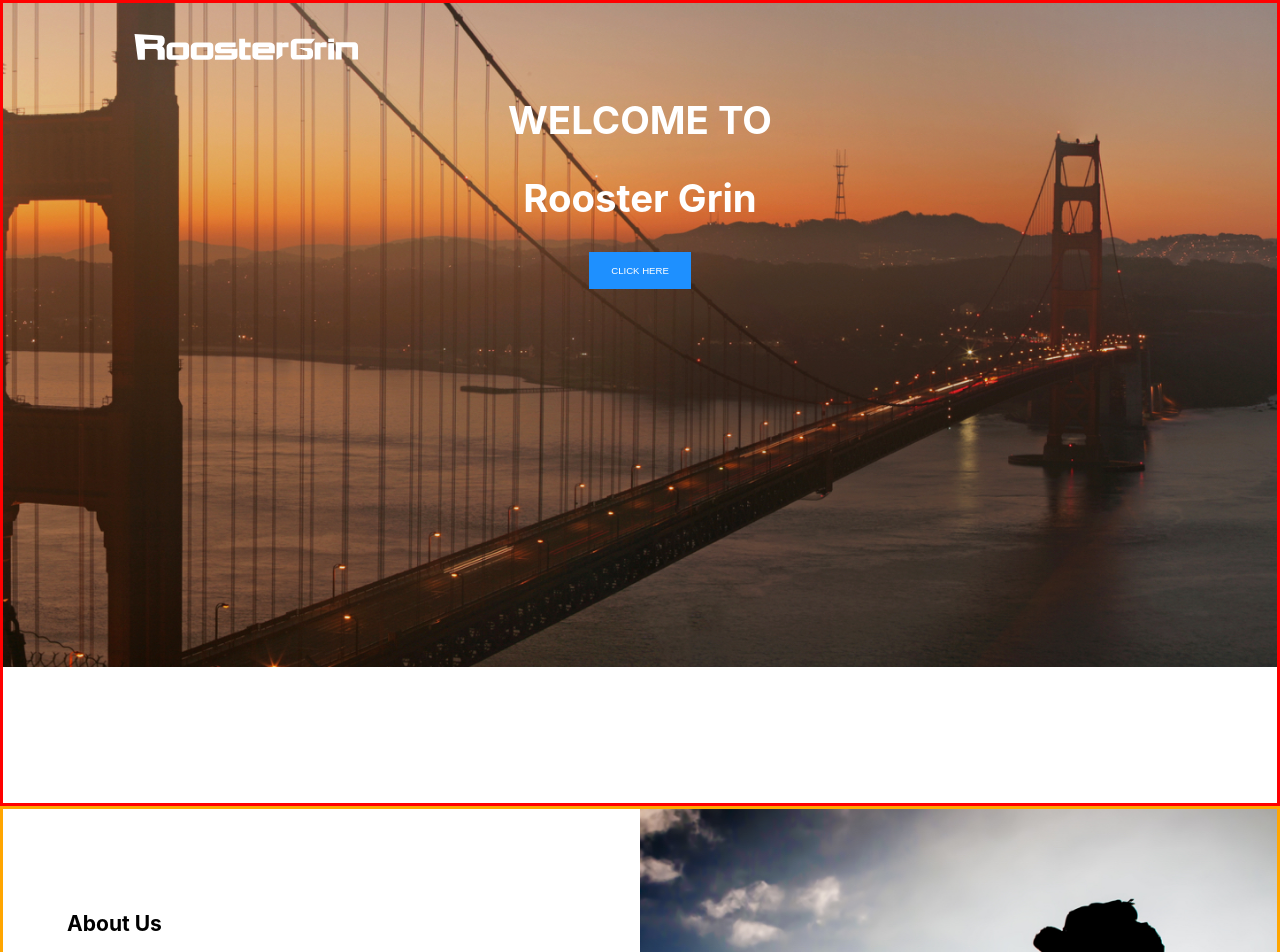
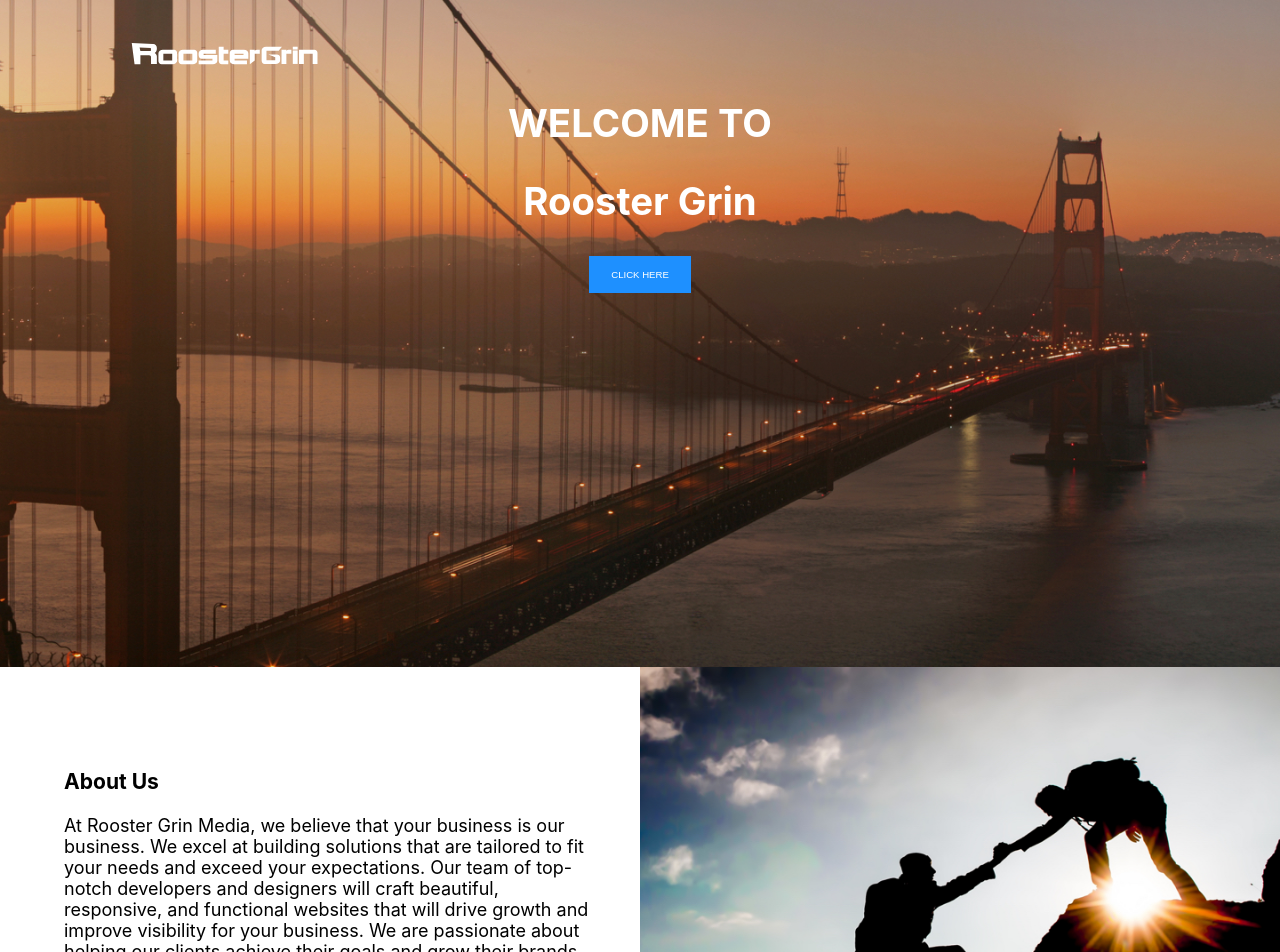
Before and after one commit to timdobranski/atelier-design, a React (Create React App) app: page / in a window 1280 px wide. Shown: the top 952 px of the page. Built offline with nearby package versions, Linux system fonts and the light colour scheme.

Commit message:
Minor cleanup

```diff
--- a/src/App.js
+++ b/src/App.js
@@ -20,7 +20,7 @@
         <Welcome />
         <Introduction />
         <History />
-        {/* <Features /> */}
+        <Features />
         {/* <Form /> */}
         {/* <Reviews /> */}
       {/* <Footer /> */}
--- a/src/components/Welcome.jsx
+++ b/src/components/Welcome.jsx
@@ -5,13 +5,16 @@
 
 function Welcome() {
   return (
-    <div className='welcome-container row-1'>
+    <div className='row-1'>
+      <img className='hero' src={hero} alt='hero' />
+      <div className='hero-content-container'>
       <img className='logo' src={logo} alt='logo' />
       <div className='centered'>
         <h1 id='header1'>WELCOME TO</h1>
         <h2 id='header2' >Rooster Grin</h2>
-        <img className='background-image' src={hero} alt='hero' />
         <button className='blueButton'>CLICK HERE</button>
+      </div>
+
       </div>
     </div>
   );
--- a/src/components/history.css
+++ b/src/components/history.css
@@ -2,11 +2,12 @@
   width: 100%;
   height: auto;
   z-index: 0;
+  display: block;
 }
 
 .content-container {
   font-size:large;
-  position: absolute;  /* Change this to absolute */
+  position: absolute;
   padding-left: 15vw;
   padding-top: 15vw;
   top: 0;  /* Position it at the top */
--- a/src/components/welcome.css
+++ b/src/components/welcome.css
@@ -1,9 +1,3 @@
-.welcome-container {
-  /* border: 5px solid orange; */
-  position: relative;
-  height: 100vh
-}
-
 #header1 {
   color: white;
   font-size: 3vw;
@@ -13,21 +7,25 @@
   font-size: 3vw;
 }
 
-
-@media (orientation: landscape) {
-  .logo {
-    width: 18vw;
-    height: auto;
-    margin-left: 10%;
-    margin-top: 2%;
-  }
+.hero {
+  z-index: 0;
+  width: 100%; /* Make the image cover the container's width */
+  height: auto; /* Maintain aspect ratio */
+  display: block;
 }
 
-@media (orientation: portrait) {
-  .logo {
-    width: 30%;
-    /* height: auto;
-    margin-left: 35%;
-    margin-top: 2%; */
-  }
+.hero-content-container {
+  font-size:large;
+  position: absolute;
+  width:100%;
+  top: 0;
+  left: 0;
+  z-index: 1;
+  /* border: solid 5px red; */
 }
+
+.logo {
+  margin-left:10vw;
+  margin-top:3vw;
+  width: 15vw;
+}
--- a/src/index.css
+++ b/src/index.css
@@ -6,24 +6,24 @@
   -webkit-font-smoothing: antialiased;
   -moz-osx-font-smoothing: grayscale;
 }
-@media (orientation: portrait) {
+/* @media (orientation: portrait) {
   .App {
     width: 100%;
     border: solid 5px black;
     margin: 0 auto;
     display: flex;
-    /* flex-direction: column; */
+
   }
 }
 
 @media (orientation: landscape) {
   .App {
     width: 100%;
-    /* border: solid 5px black; */
+
     margin: 0 auto;
     display: flex;
   }
-}
+} */
 
 
 .grid-container {
@@ -32,38 +32,28 @@
   gap: 0px;
 }
 
-/* BACKGROUND IMAGES */
-.background-image {
-/* border: solid 5px blue; */
-z-index: -1;
-position: absolute;
-top: 0;
-left: 0;
-width: 100%; /* Make the image cover the container's width */
-height: auto; /* Maintain aspect ratio */
-overflow: hidden;
-}
+
 
 
 /* VERTICAL GRID CLASSNAMES */
 .row-1{
   grid-row: 1 / 2;
-  border: solid 3px red;
-  height: 100vh;
-  overflow: hidden;
+  /* border: solid 3px red; */
+  position: relative;
 }
 .row-2{
   grid-row: 2 / 3;
-  border: solid 3px orange;
+  /* border: solid 3px orange; */
   height: auto;
 }
 .row-3{
   grid-row: 3 / 4;
-  border: solid 2px yellow;
-  position: relative;  /* Add this */
+  /* border: solid 2px yellow; */
+  position: relative;
 }
 .row-4{
   grid-row: 4 / 5;
+  /* border: solid 2px green; */
 }
 
 .icon{
@@ -79,15 +69,11 @@
   border: none;
   width: 8vw;
   height: auto;
-  /* margin: 0 auto;
-  margin-top: 5%;
-  margin-bottom: 5%; */
-  font-size: .75vw; /* Font size scales with viewport width */
-  padding: 1vw 1vw; /* Padding scales with viewport width */
+  font-size: .75vw;
+  padding: 1vw 1vw;
 }
-
-
 
 .centered {
   text-align: center;
+  /* border: solid 3px lightgreen; */
 }
```
